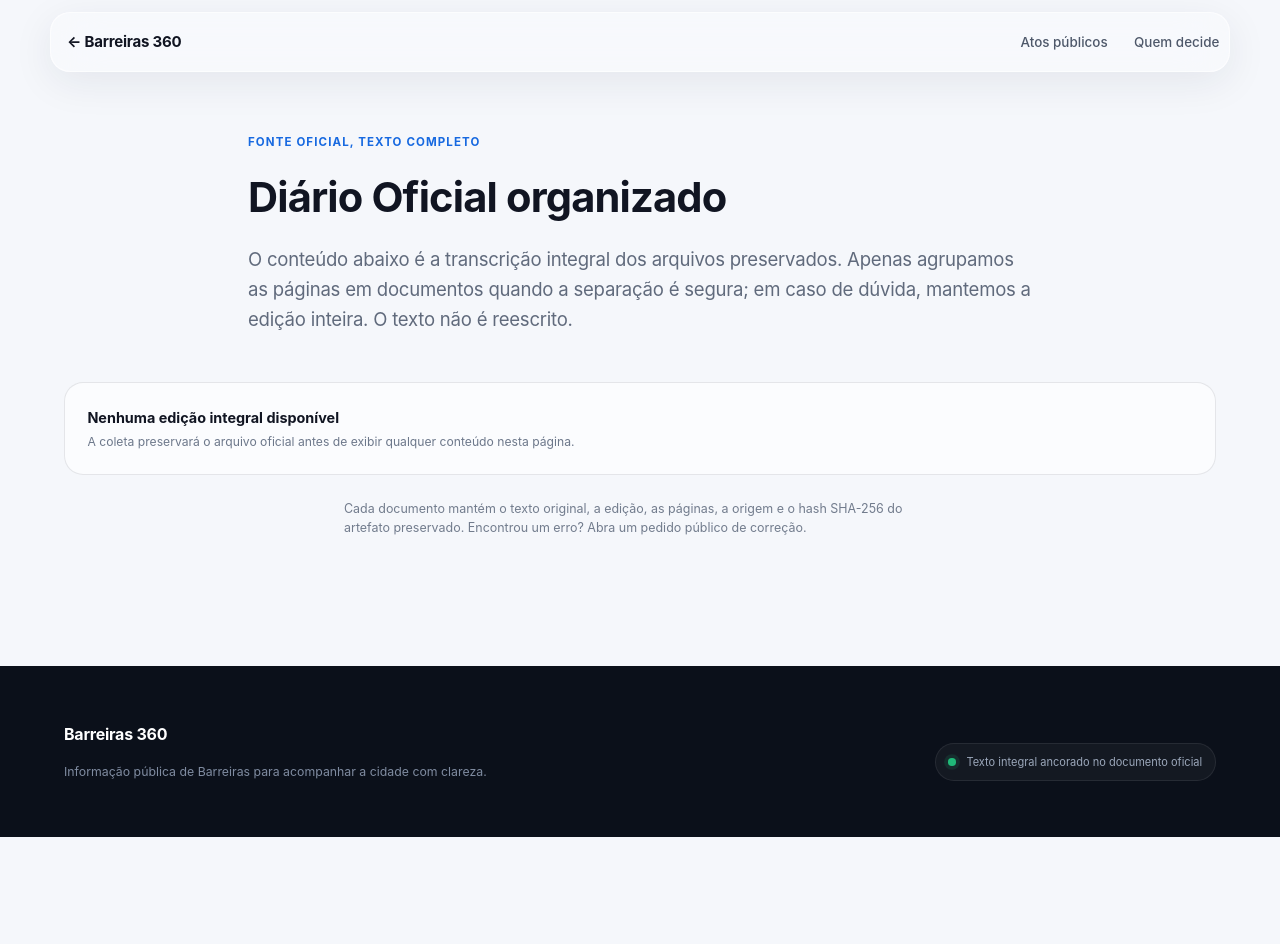
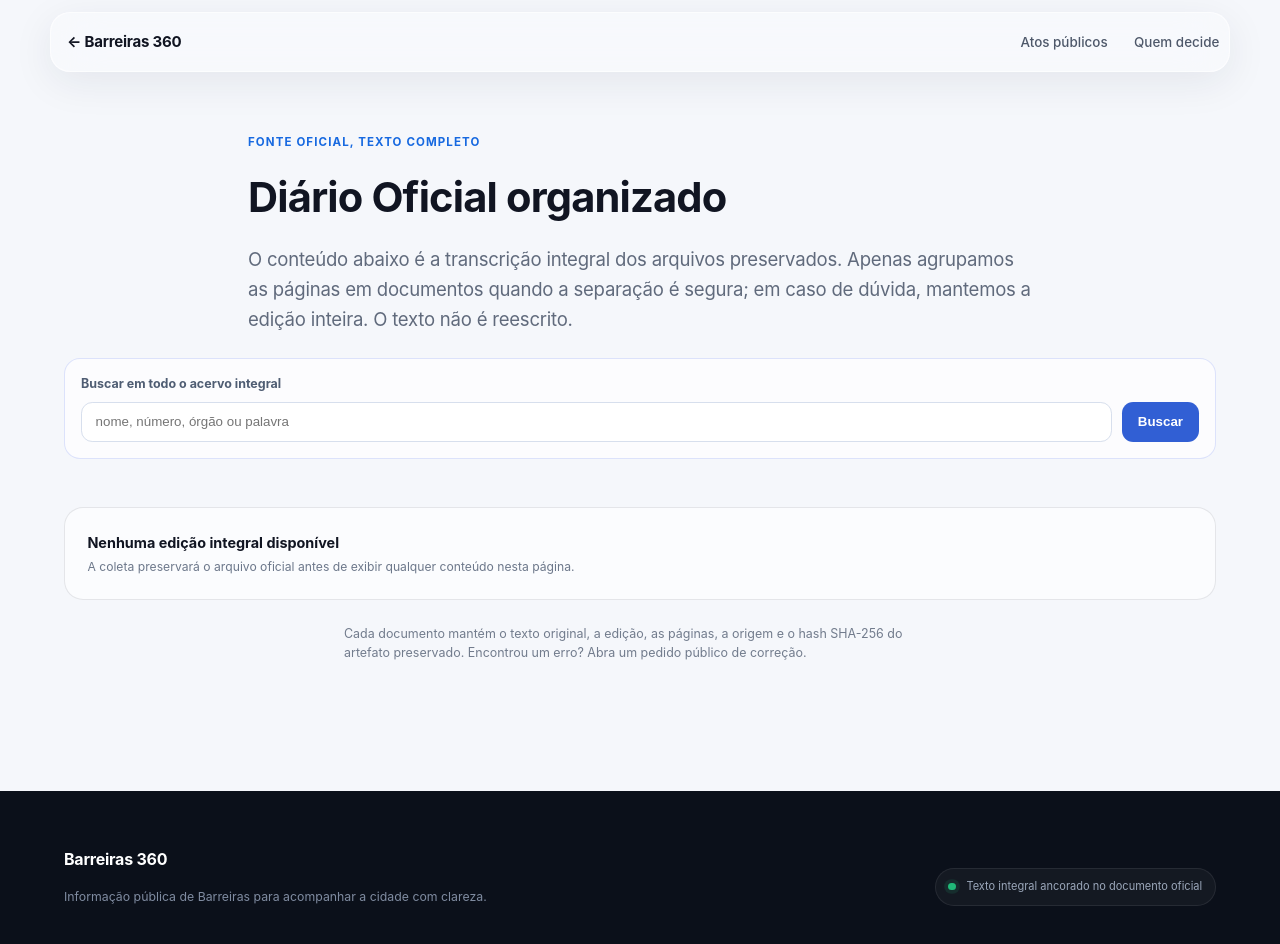
Before and after one commit to maxsuellbomfim/barreiras-em-dados, a Next.js app in the folder apps/web/: page /diario in a window 1280 px wide. Shown: the top 944 px of the page. Before the commit the page ends 837 px from the top, so only its background shows below. Built offline with nearby package versions, Linux system fonts and the light colour scheme; no server answers.

Commit message:
feat(diario): add global integral search

```diff
--- a/apps/web/app/diario/integral-gazette-explorer.tsx
+++ b/apps/web/app/diario/integral-gazette-explorer.tsx
@@ -71,8 +71,12 @@ function DocumentDetails({
 
 export function IntegralGazetteExplorer({
   editions,
-}: Readonly<{ editions: readonly IntegralGazetteEdition[] }>) {
-  const [query, setQuery] = useState("");
+  initialQuery = "",
+}: Readonly<{
+  editions: readonly IntegralGazetteEdition[];
+  initialQuery?: string;
+}>) {
+  const [query, setQuery] = useState(initialQuery);
   const visibleEditions = useMemo(
     () =>
       editions
--- a/apps/web/app/diario/page.tsx
+++ b/apps/web/app/diario/page.tsx
@@ -50,7 +50,7 @@ function CatalogPendingNotice({
 }
 
 type DiaryPageProps = Readonly<{
-  searchParams: Promise<{ pagina?: string }>;
+  searchParams: Promise<{ pagina?: string; q?: string }>;
 }>;
 
 function pageNumberFromSearchParams(value: string | undefined): number {
@@ -64,10 +64,13 @@ export default async function IntegralDiaryPage({
   const params = await searchParams;
   const pageNumber = pageNumberFromSearchParams(params.pagina);
   const pageSize = 20;
+  const query = typeof params.q === "string" ? params.q.trim().slice(0, 120) : "";
+  const querySuffix = query ? `&q=${encodeURIComponent(query)}` : "";
   const [integralResult, catalogResult, collectionStatus] = await Promise.all([
     getIntegralGazetteEditions({
       pageSize,
       offset: (pageNumber - 1) * pageSize,
+      query,
     }),
     getOfficialDiaryCatalog(),
     getQueridoDiarioCollectionStatus(),
@@ -132,6 +135,21 @@ export default async function IntegralDiaryPage({
           ) : null}
         </div>
 
+        <form className="diary-global-search" method="get">
+          <label htmlFor="diary-global-query">Buscar em todo o acervo integral</label>
+          <div>
+            <input
+              id="diary-global-query"
+              name="q"
+              type="search"
+              defaultValue={query}
+              placeholder="nome, número, órgão ou palavra"
+            />
+            <button type="submit">Buscar</button>
+          </div>
+          {pageNumber > 1 ? <input type="hidden" name="pagina" value="1" /> : null}
+        </form>
+
         {editions.length === 0 && catalogEntries.length > 0 ? (
           <CatalogPendingNotice entries={catalogEntries} />
         ) : editions.length === 0 ? (
@@ -146,14 +164,14 @@ export default async function IntegralDiaryPage({
           </div>
         ) : (
           <>
-            <IntegralGazetteExplorer editions={editions} />
+            <IntegralGazetteExplorer editions={editions} initialQuery={query} />
             {integralResult.state === "available" ? (
               <nav
                 className="diary-pagination"
                 aria-label="Paginação do Diário Oficial"
               >
                 {pageNumber > 1 ? (
-                  <a href={`/diario?pagina=${pageNumber - 1}`}>
+                  <a href={`/diario?pagina=${pageNumber - 1}${querySuffix}`}>
                     ← Edições mais recentes
                   </a>
                 ) : (
@@ -164,7 +182,7 @@ export default async function IntegralDiaryPage({
                   {integralResult.offset + editions.length}
                 </span>
                 {integralResult.hasMore ? (
-                  <a href={`/diario?pagina=${pageNumber + 1}`}>
+                  <a href={`/diario?pagina=${pageNumber + 1}${querySuffix}`}>
                     Edições anteriores →
                   </a>
                 ) : (
--- a/apps/web/app/globals.css
+++ b/apps/web/app/globals.css
@@ -2019,6 +2019,47 @@ footer {
   text-align: right;
 }
 
+.diary-global-search {
+  margin: 1.5rem 0 0;
+  padding: 1rem;
+  border: 1px solid rgba(55, 91, 232, 0.16);
+  border-radius: 1rem;
+  background: rgba(255, 255, 255, 0.66);
+}
+
+.diary-global-search label {
+  display: block;
+  margin-bottom: 0.5rem;
+  color: #4f5d73;
+  font-size: 0.78rem;
+  font-weight: 750;
+}
+
+.diary-global-search div {
+  display: flex;
+  gap: 0.6rem;
+}
+
+.diary-global-search input {
+  min-width: 0;
+  flex: 1;
+  border: 1px solid #d7dfed;
+  border-radius: 0.7rem;
+  padding: 0.72rem 0.85rem;
+  color: #182033;
+  background: #fff;
+}
+
+.diary-global-search button {
+  border: 0;
+  border-radius: 0.7rem;
+  padding: 0.72rem 1rem;
+  color: #fff;
+  background: #315fd4;
+  font-weight: 750;
+  cursor: pointer;
+}
+
 @media (max-width: 640px) {
   .diary-pagination {
     grid-template-columns: 1fr 1fr;
--- a/apps/web/lib/integral-gazette-documents.ts
+++ b/apps/web/lib/integral-gazette-documents.ts
@@ -37,6 +37,7 @@ export type IntegralGazetteResult =
 export type IntegralGazettePageOptions = Readonly<{
   pageSize?: number;
   offset?: number;
+  query?: string;
 }>;
 
 const ISO_DATE = /^\d{4}-\d{2}-\d{2}$/;
@@ -180,11 +181,13 @@ export async function getIntegralGazetteEditions(
 ): Promise<IntegralGazetteResult> {
   const pageSize = options.pageSize ?? 20;
   const offset = options.offset ?? 0;
+  const query = options.query?.trim() ?? "";
   if (
     !positiveInteger(pageSize) ||
     pageSize > 100 ||
     !Number.isSafeInteger(offset) ||
-    offset < 0
+    offset < 0 ||
+    query.length > 120
   ) {
     return { state: "unavailable" };
   }
@@ -204,7 +207,7 @@ export async function getIntegralGazetteEditions(
   }
   try {
     const response = await fetch(
-      `${supabaseUrl}/rest/v1/rpc/get_integral_gazette_editions_page`,
+      `${supabaseUrl}/rest/v1/rpc/${query ? "search_integral_gazette_editions" : "get_integral_gazette_editions_page"}`,
       {
         method: "POST",
         headers: {
@@ -214,10 +217,18 @@ export async function getIntegralGazetteEditions(
           "Content-Profile": "api",
           "Content-Type": "application/json",
         },
-        body: JSON.stringify({
-          page_size: requestPageSize,
-          page_offset: offset,
-        }),
+        body: JSON.stringify(
+          query
+            ? {
+                query_text: query,
+                page_size: requestPageSize,
+                page_offset: offset,
+              }
+            : {
+                page_size: requestPageSize,
+                page_offset: offset,
+              },
+        ),
         next: { revalidate: 300 },
         signal: AbortSignal.timeout(5_000),
       },
```
Also changed, not shown: 3 other files (tests, documents, lock files or other folders).
